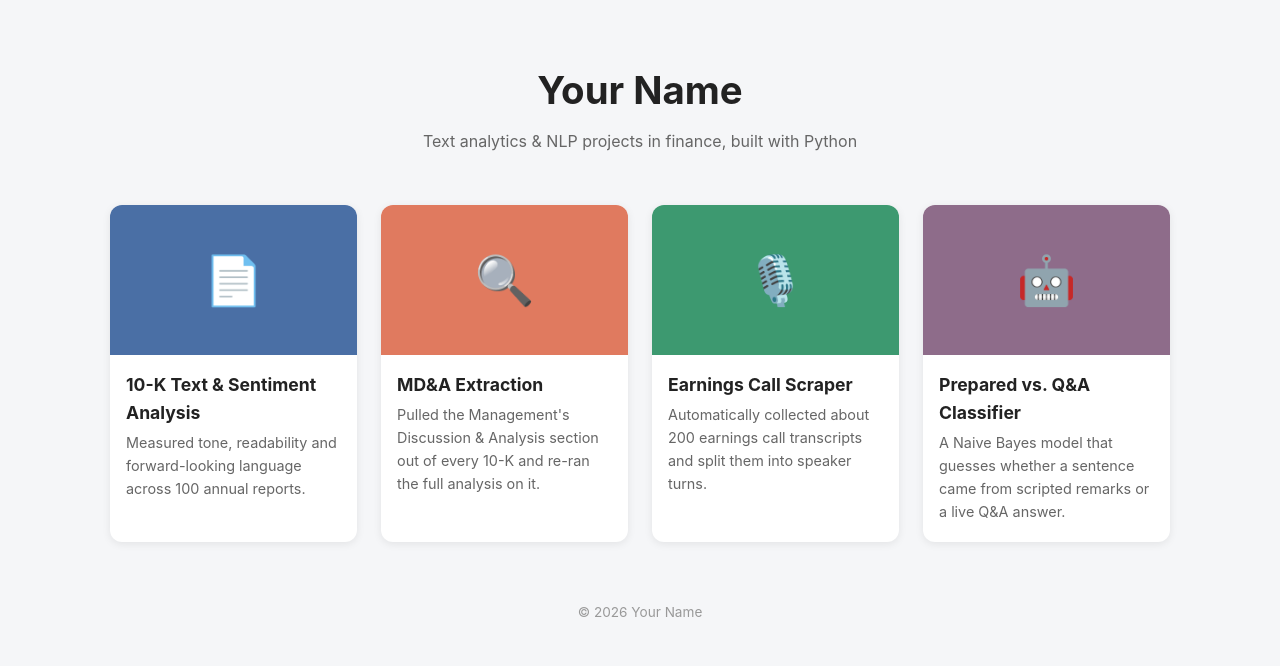
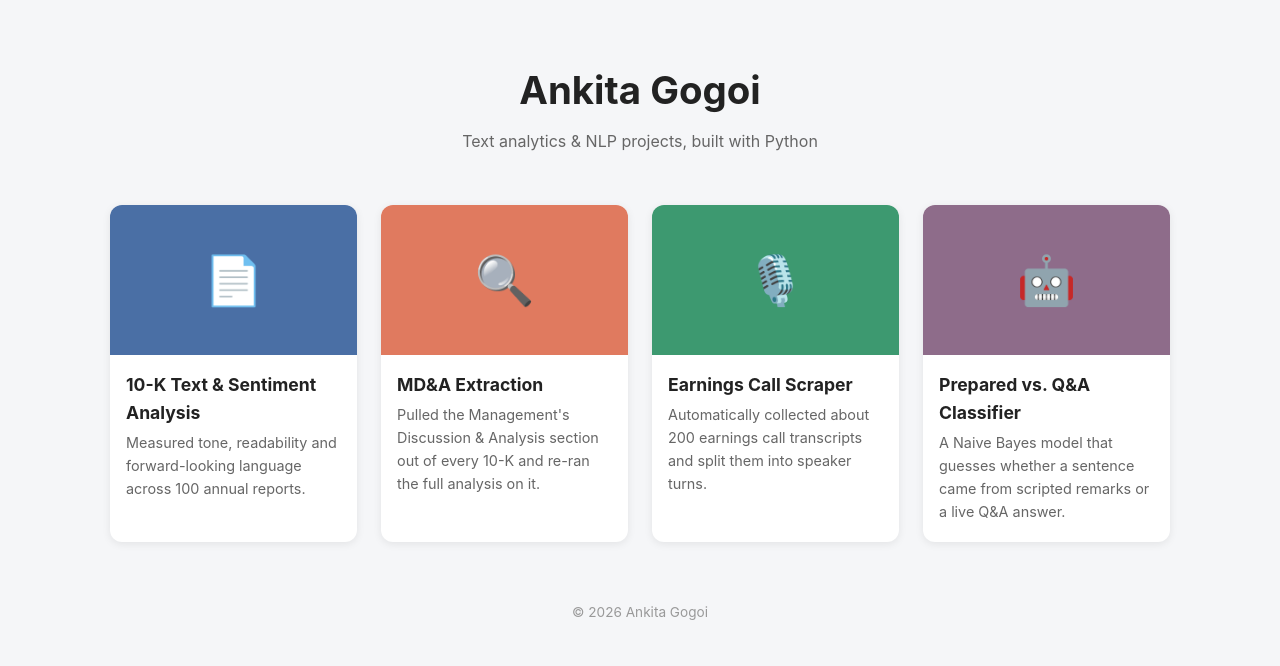
Before and after one commit to ankita-gogoi/ankita-gogoi.github.io, a plain HTML site: page index.html in a window 1280 px wide. Drawn offline with Linux system fonts and the light colour scheme.

```diff
--- a/index.html
+++ b/index.html
@@ -99,8 +99,8 @@
 <body>
 
   <header>
-    <h1>Your Name</h1>
-    <p>Text analytics &amp; NLP projects in finance, built with Python</p>
+    <h1>Ankita Gogoi</h1>
+    <p>Text analytics &amp; NLP projects, built with Python</p>
   </header>
 
   <main class="grid">
@@ -216,7 +216,7 @@
     </div>
   </div>
 
-  <footer>© 2026 Your Name</footer>
+  <footer>© 2026 Ankita Gogoi</footer>
 
   <script>
     const overlay = document.getElementById('overlay');
```
